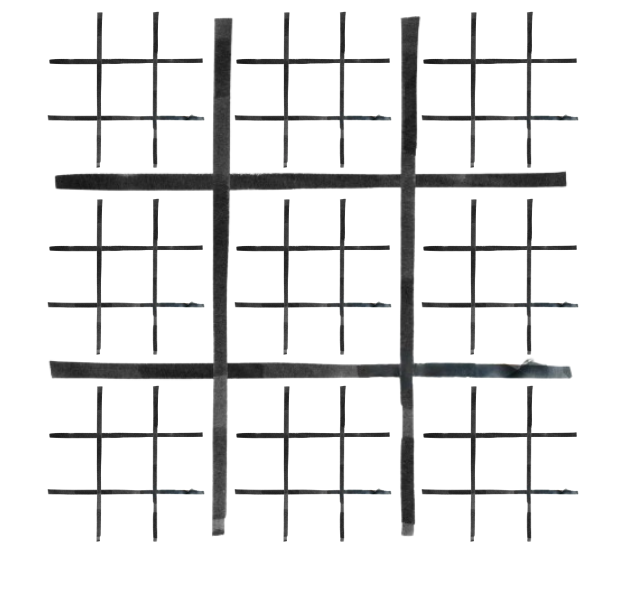
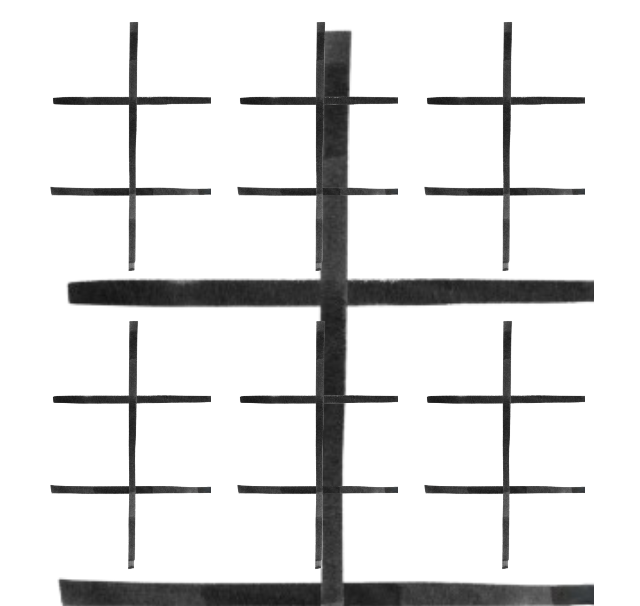
Before and after one commit to DarkJokic/STTT, a plain HTML site: page index.html in a window 1280 px wide. Shown: the part 160-766 px from the top of the page, without its empty margins (326-966 px from the left). Drawn offline with Linux system fonts and the light colour scheme.

Commit message:
Update Style.css

```diff
--- a/Style.css
+++ b/Style.css
@@ -29,7 +29,7 @@ html, body {
 .GameContainer{
     display: flex;
     width: 70vh;
-    height: 70vh;
+    height: 70vw;
     background-color: rgb(255, 255, 255);
     background-image: url(TicToe.png);
     background-size: cover;
```
